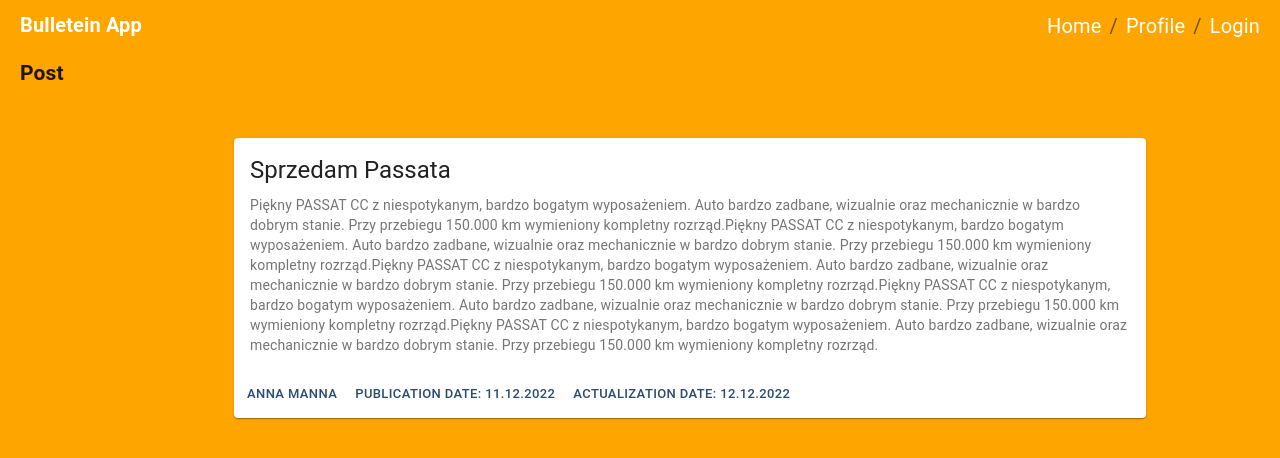
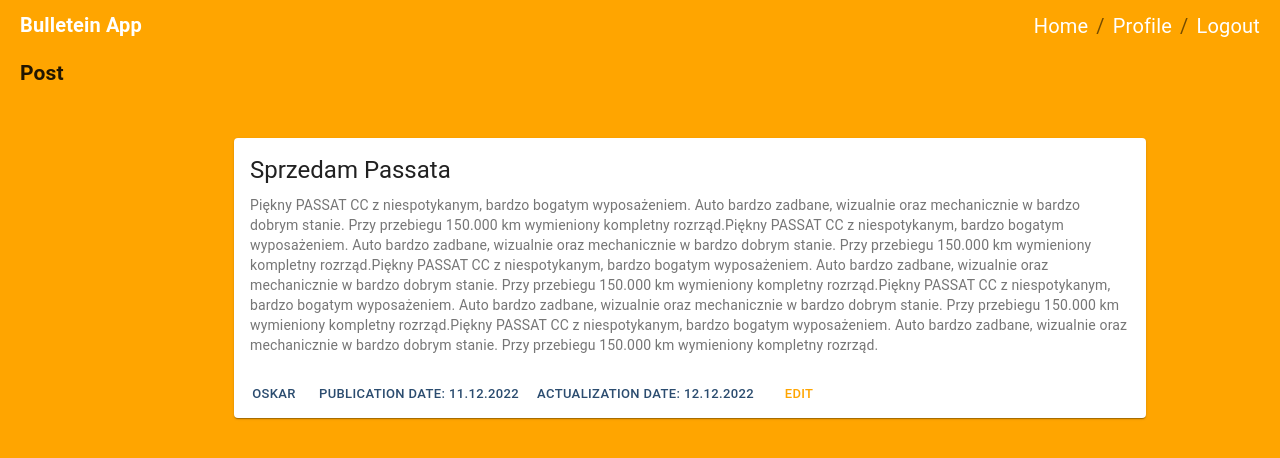
Before and after one commit to Oskar-Michal-Rykowski/bulletein-board, a React (Create React App) app: page /post/1 in a window 1280 px wide. Shown: the top 458 px of the page. Built offline with nearby package versions, Linux system fonts and the light colour scheme.

Commit message:
Implement user role validation

```diff
--- a/src/components/layout/Header/Header.js
+++ b/src/components/layout/Header/Header.js
@@ -21,7 +21,7 @@ const Component = ({ className, user }) => (
           Login
         </Typography>
       </CardContent>
-      {user === "logged" ? (
+      {user.logged ? (
         <div>
           <Typography className={styles.articles} variant="h5" component="h2">
             <Link to="/"> See your articles </Link>
@@ -45,7 +45,7 @@ const Component = ({ className, user }) => (
 Component.propTypes = {
   children: PropTypes.node,
   className: PropTypes.string,
-  user: PropTypes.string,
+  user: PropTypes.objectOf(PropTypes.string),
 };
 
 const mapStateToProps = (state) => ({
--- a/src/components/layout/MainMenu/MainMenu.js
+++ b/src/components/layout/MainMenu/MainMenu.js
@@ -21,7 +21,7 @@ const Component = ({ className, children, user }) => (
       <Link to="/">Home</Link>
       <Link to="/login">Profile</Link>
 
-      {user === "logged" ? (
+      {user.logged ? (
         <Link to="/">Logout</Link>
       ) : (
         <Link to="/login">Login</Link>
@@ -33,7 +33,7 @@ const Component = ({ className, children, user }) => (
 Component.propTypes = {
   children: PropTypes.node,
   className: PropTypes.string,
-  user: PropTypes.string,
+  user: PropTypes.objectOf(PropTypes.string),
 };
 
 const mapStateToProps = (state) => ({
--- a/src/components/views/Homepage/Homepage.js
+++ b/src/components/views/Homepage/Homepage.js
@@ -18,7 +18,7 @@ import { Link } from "react-router-dom";
 const Component = ({ className, children, user, posts }) => (
   <div className={clsx(className, styles.root)}>
     <Container maxWidth="sm">
-      {user === "logged" ? (
+      {user.logged ? (
         <div className={styles.head}>
           <Button className={styles.button}>
             <Link className={styles.link} to="/post/add">
@@ -59,7 +59,7 @@ const Component = ({ className, children, user, posts }) => (
 Component.propTypes = {
   children: PropTypes.node,
   className: PropTypes.string,
-  user: PropTypes.string,
+  user: PropTypes.objectOf(PropTypes.string),
   posts: PropTypes.arrayOf(PropTypes.objectOf(PropTypes.number)),
 };
 
--- a/src/components/views/Post/Post.js
+++ b/src/components/views/Post/Post.js
@@ -21,6 +21,9 @@ const Component = ({ className, children, user, posts }) => {
   const url = window.location.href;
   const id = url.substring(url.lastIndexOf("/") + 1);
   const post = posts.filter((article) => article.id === id)[0];
+  const isEditable =
+    (user.logged && user.position === "Admin") ||
+    (user.logged && post.author === user.name);
 
   return (
     <div className={clsx(className, styles.root)}>
@@ -48,7 +51,7 @@ const Component = ({ className, children, user, posts }) => {
             <Button size="small" color="primary">
               Actualization date: {post.actualizationDate}
             </Button>
-            {user === "logged" ? (
+            {isEditable ? (
               <Button size="small">
                 <Link className={styles.edit} to={`${post.id}/edit`}>
                   EDIT
@@ -66,7 +69,7 @@ const Component = ({ className, children, user, posts }) => {
 Component.propTypes = {
   children: PropTypes.node,
   className: PropTypes.string,
-  user: PropTypes.string,
+  user: PropTypes.objectOf(PropTypes.string),
   posts: PropTypes.array,
 };
 
--- a/src/components/views/PostAdd/PostAdd.js
+++ b/src/components/views/PostAdd/PostAdd.js
@@ -9,6 +9,7 @@ import Button from "@material-ui/core/Button";
 
 import { connect } from "react-redux";
 import { addPost } from "../../../redux/postsRedux";
+import { getUser } from "../../../redux/userRedux";
 
 import styles from "./PostAdd.module.scss";
 
@@ -17,7 +18,7 @@ class Component extends React.Component {
     newPost: {
       id: "5",
       title: "",
-      author: "Oskar",
+      author: this.props.user.name,
       description: "",
       status: "",
       publicationDate: "05.01.2022",
@@ -103,9 +104,12 @@ Component.propTypes = {
   className: PropTypes.string,
   posts: PropTypes.array,
   addPost: PropTypes.func,
+  user: PropTypes.objectOf(PropTypes.string),
 };
 
-const mapStateToProps = (state) => ({});
+const mapStateToProps = (state) => ({
+  user: getUser(state),
+});
 
 const mapDispatchToProps = (dispatch) => ({
   addPost: (post) => dispatch(addPost(post)),
--- a/src/components/views/PostEdit/PostEdit.js
+++ b/src/components/views/PostEdit/PostEdit.js
@@ -83,7 +83,7 @@ const Component = ({ className, children, user, posts }) => {
 Component.propTypes = {
   children: PropTypes.node,
   className: PropTypes.string,
-  user: PropTypes.string,
+  user: PropTypes.objectOf(PropTypes.string),
   posts: PropTypes.array,
 };
 
--- a/src/redux/initialState.js
+++ b/src/redux/initialState.js
@@ -4,7 +4,7 @@ export const initialState = {
       {
         id: "1",
         title: "Sprzedam Passata",
-        author: "Anna Manna",
+        author: "Oskar",
         publicationDate: "11.12.2022",
         actualizationDate: "12.12.2022",
         status: "closed",
@@ -37,5 +37,9 @@ export const initialState = {
       error: false,
     },
   },
-  user: "logout",
+  user: {
+    name: "Oskar",
+    logged: true,
+    position: "Admin",
+  },
 };
```
